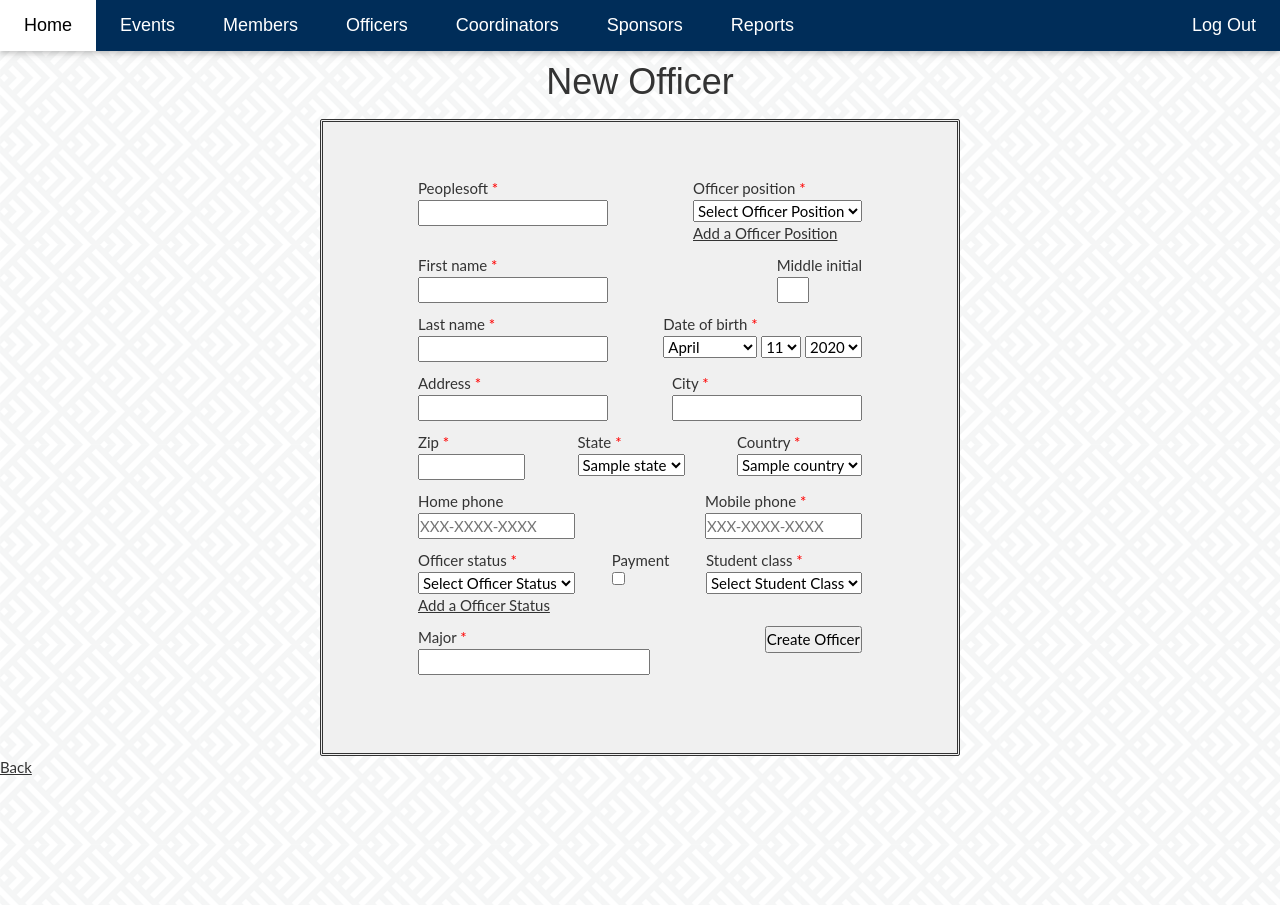
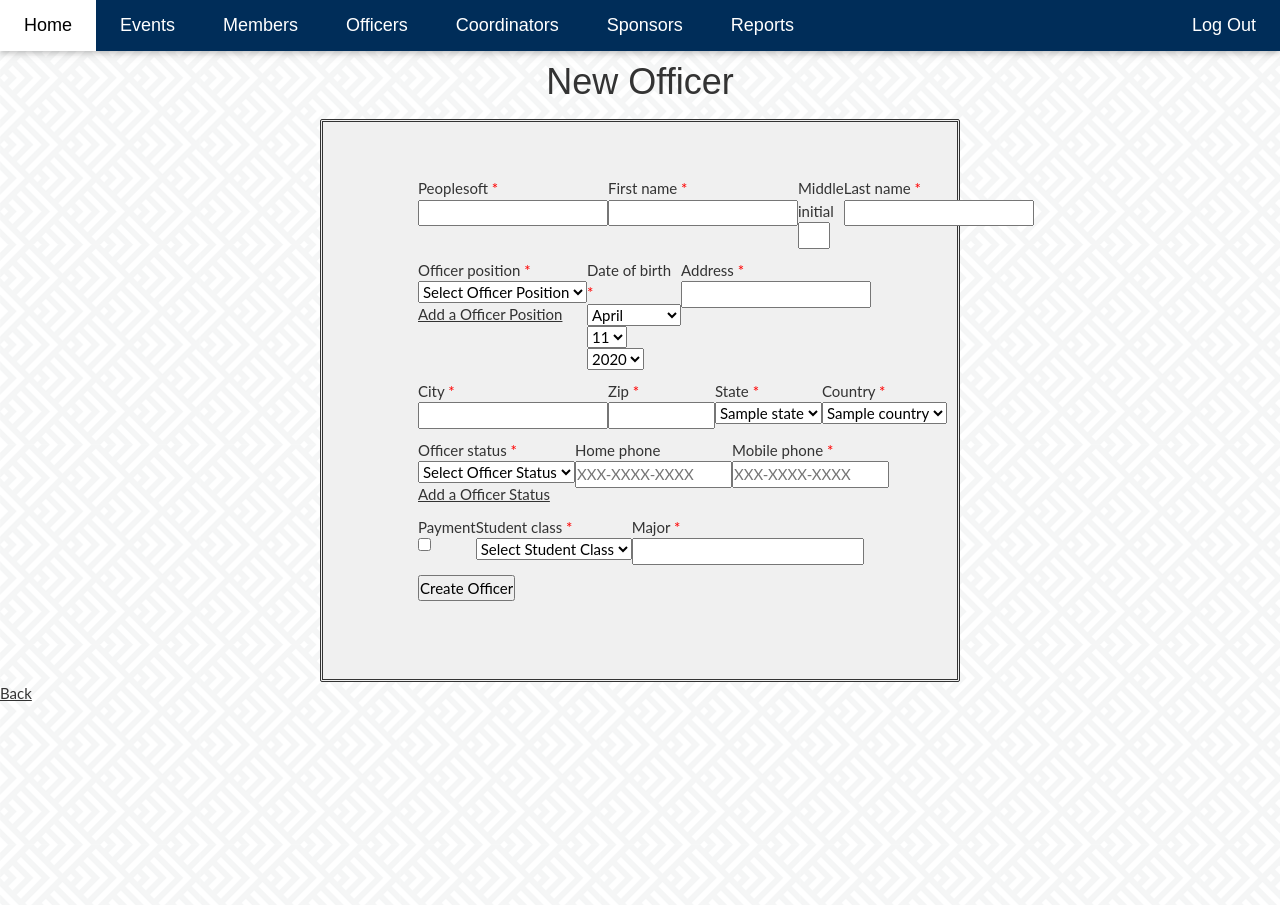
Before and after one commit to jameswedwards/LogicGlass-Application, a Rails app: page /officers/new in a window 1280 px wide. Run offline with Rails 7, Linux system fonts and the light colour scheme; a user stored in the database is signed in; tables that the repository leaves empty hold one stand-in row (values such as "Sample post"); style sheets or scripts are compiled from the project's sources; parts of the project's set-up code (start-up, migrations or seed data) failed here and were passed over; some libraries are stand-ins or nearby versions.

Commit message:
Forms CSS

```diff
--- a/app/assets/stylesheets/coordinators.scss
+++ b/app/assets/stylesheets/coordinators.scss
@@ -235,3 +235,39 @@ section.positioned {
   border-radius: 2px;
   padding: 55px 95px 68px 95px;
 }
+
+.wholeForm {
+  width: 100%;
+  display: flex;
+  flex-direction: column;
+}
+
+.row {
+  display: flex;
+  flex-direction: row;
+  justify-content: space-between;
+}
+
+.statusRow {
+  display: flex;
+  flex: 65%;
+  flex-direction: row;
+  justify-content: space-between;
+}
+
+.status {
+  flex: 35%;
+}
+
+.statusRow2 {
+  display: flex;
+  flex: 60%;
+  flex-direction: row;
+  justify-content: space-between;
+}
+
+.status2 {
+  display: flex;
+  flex: 40%;
+  justify-content: flex-start;
+}
--- a/app/assets/stylesheets/events.scss
+++ b/app/assets/stylesheets/events.scss
@@ -275,3 +275,34 @@ section.positioned {
   border-radius: 2px;
   padding: 55px 95px 68px 95px;
 }
+
+.wholeForm {
+  width: 100%;
+  display: flex;
+  flex-direction: column;
+}
+
+.row {
+  display: flex;
+  flex-direction: row;
+  justify-content: space-between;
+}
+
+.statusRow2 {
+  display: flex;
+  flex: 60%;
+  flex-direction: row;
+  justify-content: space-between;
+}
+
+.status2 {
+  display: flex;
+  flex: 50%;
+  justify-content: flex-start;
+}
+
+.status1 {
+  display: flex;
+  flex: 25%;
+  justify-content: flex-start;
+}
--- a/app/assets/stylesheets/members.scss
+++ b/app/assets/stylesheets/members.scss
@@ -229,3 +229,26 @@ section.positioned {
   border-radius: 2px;
   padding: 55px 95px 68px 95px;
 }
+
+.wholeForm {
+  width: 100%;
+  display: flex;
+  flex-direction: column;
+}
+
+.row {
+  display: flex;
+  flex-direction: row;
+  justify-content: space-between;
+}
+
+.statusRow {
+  display: flex;
+  flex: 70%;
+  flex-direction: row;
+  justify-content: space-between;
+}
+
+.status {
+  flex: 30%;
+}
--- a/app/assets/stylesheets/officers.scss
+++ b/app/assets/stylesheets/officers.scss
@@ -235,3 +235,39 @@ section.positioned {
   border-radius: 2px;
   padding: 55px 95px 68px 95px;
 }
+
+.wholeForm {
+  width: 100%;
+  display: flex;
+  flex-direction: column;
+}
+
+.row {
+  display: flex;
+  flex-direction: row;
+  justify-content: space-between;
+}
+
+.statusRow {
+  display: flex;
+  flex: 65%;
+  flex-direction: row;
+  justify-content: space-between;
+}
+
+.status {
+  flex: 35%;
+}
+
+.statusRow2 {
+  display: flex;
+  flex: 60%;
+  flex-direction: row;
+  justify-content: space-between;
+}
+
+.status2 {
+  display: flex;
+  flex: 40%;
+  justify-content: flex-start;
+}
--- a/app/assets/stylesheets/sponsors.scss
+++ b/app/assets/stylesheets/sponsors.scss
@@ -224,3 +224,26 @@ section.positioned {
   border-radius: 2px;
   padding: 55px 95px 68px 95px;
 }
+
+.wholeForm {
+  width: 100%;
+  display: flex;
+  flex-direction: column;
+}
+
+.row {
+  display: flex;
+  flex-direction: row;
+  justify-content: space-between;
+}
+
+.statusRow {
+  display: flex;
+  flex: 60%;
+  flex-direction: row;
+  justify-content: space-between;
+}
+
+.status {
+  flex: 40%;
+}
--- a/app/views/officers/_form.html.erb
+++ b/app/views/officers/_form.html.erb
@@ -12,11 +12,29 @@
       </div>
     <% end %>
 
+    <div class="wholeForm">
+
+      <div class="row">
         <div class="field">
           <%= form.label :peoplesoft_id, class: "required" %>
           <%= form.number_field :peoplesoft_id, :size=>"7" %>
         </div>
+        <div class="field">
+          <%= form.label :first_name, class: "required" %>
+          <%= form.text_field :first_name %>
+        </div>
+        <div class="field">
+          <%= form.label :middle_initial %>
+          <%= form.text_field :middle_initial, :size=>"1" %>
+        </div>
+        <div class="field">
+          <%= form.label :last_name, class: "required" %>
+          <%= form.text_field :last_name %>
+        </div>
+      </div>
 
+      <div class="row">
+        <div class="status">
           <div class="field">
             <%= form.label :officer_position_id, class: "required" %>
             <%= form.collection_select :officer_position_id, OfficerPosition.all, :id, :position, {:prompt => 'Select Officer Position'} %>
@@ -27,62 +45,41 @@
               <%= link_to_add_association 'Add a Officer Position', form, :officer_position %>
             </div>
           </div>
-
-  <div class="field">
-    <%= form.label :first_name, class: "required" %>
-    <%= form.text_field :first_name %>
         </div>
-
-  <div class="field">
-    <%= form.label :middle_initial %>
-    <%= form.text_field :middle_initial, :size=>"1" %>
-  </div>
-
-  <div class="field">
-    <%= form.label :last_name, class: "required" %>
-    <%= form.text_field :last_name %>
-  </div>
-
+        <div class="statusRow">
           <div class="field">
             <%= form.label :date_of_birth, class: "required" %>
             <%= form.date_select :date_of_birth, :start_year => Date.current.year, :end_year => 1920, order: [:month, :day, :year] %>
           </div>
-
           <div class="field">
             <%= form.label :address, class: "required" %>
             <%= form.text_field :address %>
           </div>
+        </div>
+      </div>
 
+      <div class="row">
         <div class="field">
           <%= form.label :city, class: "required" %>
           <%= form.text_field :city %>
         </div>
-
         <div class="field">
           <%= form.label :zip, class: "required" %>
           <%= form.text_field :zip, :size=>"10" %>
         </div>
-
         <div class="field">
           <%= form.label :state_id, class: "required" %>
           <%= form.collection_select :state_id, State.all, :id, :name %>
         </div>
-
         <div class="field">
           <%= form.label :country_id, class: "required" %>
           <%= form.collection_select :country_id, Country.all, :id, :name %>
         </div>
-
-  <div class="field">
-    <%= form.label :home_phone %>
-    <%= form.text_field :home_phone, :size=>"16", placeholder: "XXX-XXXX-XXXX" %>
       </div>
 
-  <div class="field">
-    <%= form.label :mobile_phone, class: "required" %>
-    <%= form.text_field :mobile_phone, :size=>"16", placeholder: "XXX-XXXX-XXXX" %>
-  </div>
+      <div class="row">
 
+        <div class="status2">
           <div class="field">
             <%= form.label :officer_status_id, class: "required" %>
             <%= form.collection_select :officer_status_id, OfficerStatus.all, :id, :status, {:prompt => 'Select Officer Status'} %>
@@ -93,7 +90,23 @@
              <%= link_to_add_association 'Add a Officer Status', form, :officer_status %>
             </div>
           </div>
+        </div>
+        <div class="statusRow2">
+          <div class="field">
+            <%= form.label :home_phone %>
+            <%= form.text_field :home_phone, :size=>"16", placeholder: "XXX-XXXX-XXXX" %>
+          </div>
+          <div class="field">
+            <%= form.label :mobile_phone, class: "required" %>
+            <%= form.text_field :mobile_phone, :size=>"16", placeholder: "XXX-XXXX-XXXX" %>
+          </div>
+        </div>
 
+      </div>
+
+
+
+      <div class="row">
         <div class="field">
           <%= form.label :payment %>
           <%= form.check_box :payment %>
@@ -108,9 +121,13 @@
           <%= form.label :major, class: "required" %>
           <%= form.text_field :major, :size=>"25" %>
         </div>
+      </div>
 
         <div class="actions">
           <%= form.submit %>
         </div>
+
+
+    </div>
 <% end %>
 </div>
```
Also changed, not shown: app/views/coordinators/_form.html.erb (+41 -26 lines), app/views/events/_form.html.erb (+24 -11 lines), app/views/members/_form.html.erb (+22 -5 lines), app/views/sponsors/_form.html.erb (+19 -11 lines), app/views/members/_form2.html.erb (line endings or trailing spaces). Lines whose indentation alone changed are shown as unchanged.
